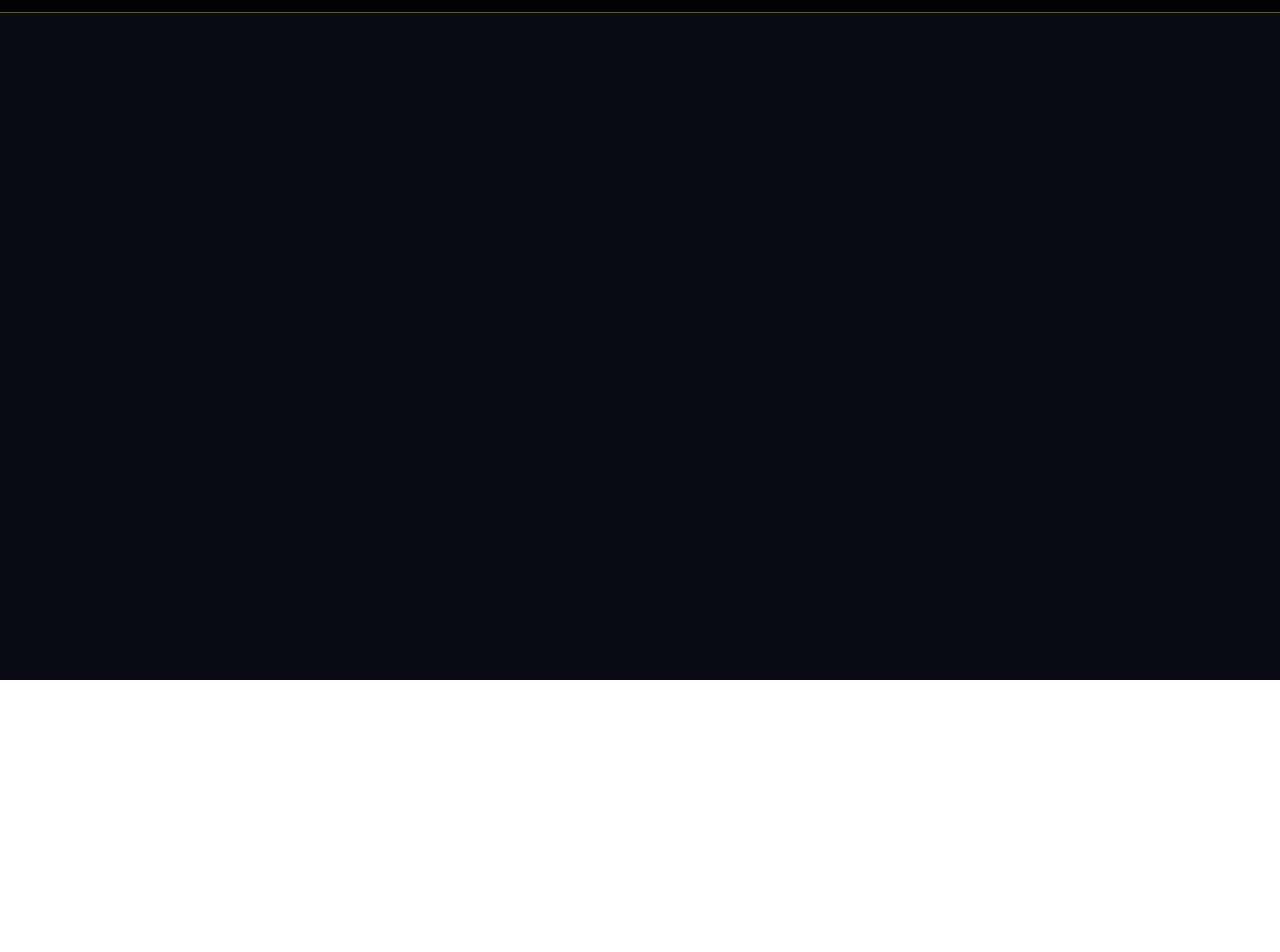
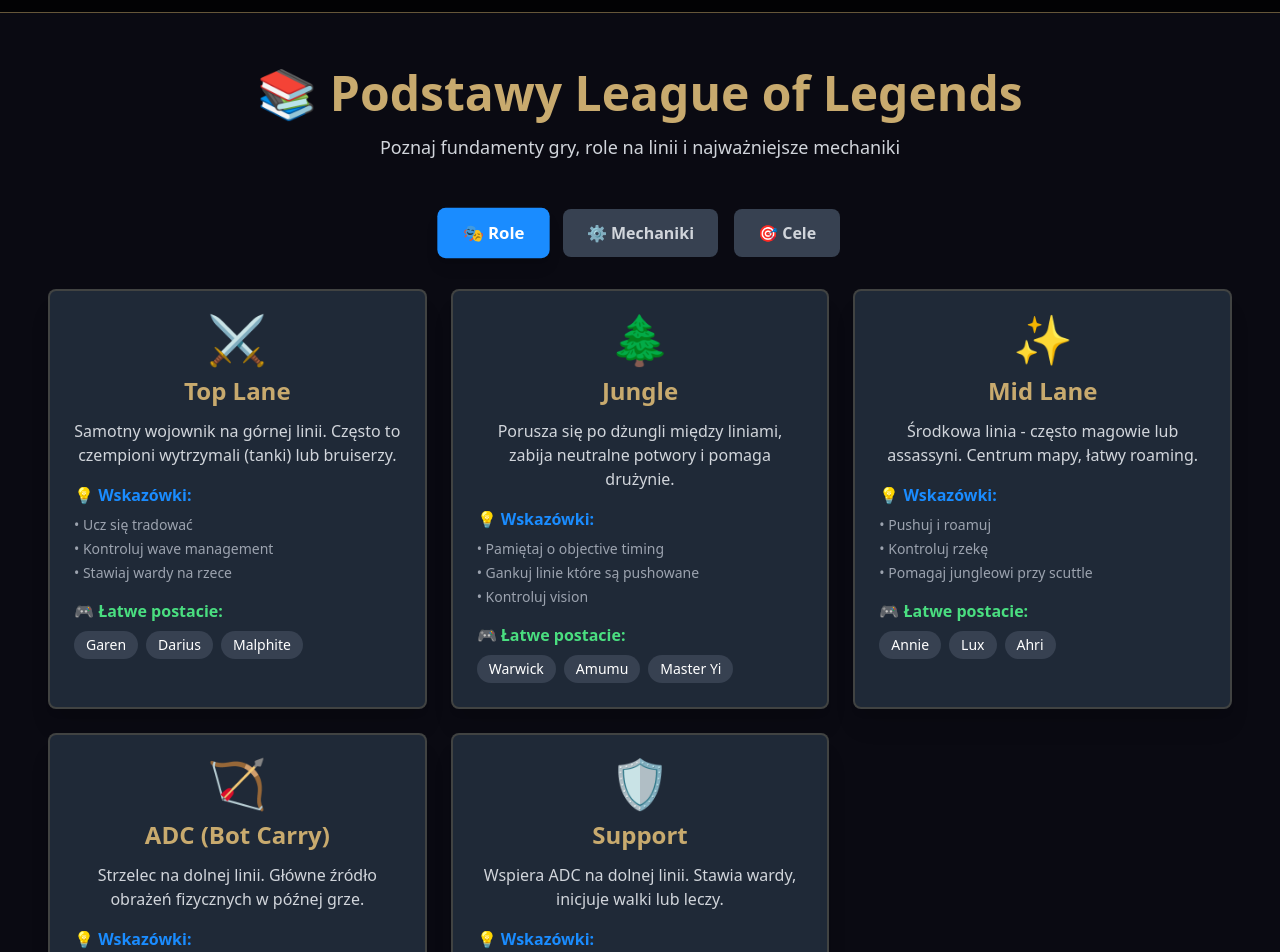
Before and after one commit to jakubpiasta/metaknow, a React (Vite) app: page /basics in a window 1280 px wide. Shown: the part 120-1072 px from the top of the page. Before the commit the page ends 800 px from the top, so only its background shows below. Built offline with nearby package versions, Linux system fonts and the light colour scheme.

Commit message:
Aktualizacja strony o nowa strone podstawy

```diff
--- a/src/App.jsx
+++ b/src/App.jsx
@@ -1,5 +1,6 @@
 import { Routes, Route, Link } from 'react-router-dom';
 import Home from './pages/Home';
+import Basics from './pages/Basics';
 import Items from './pages/Items';
 import Meta from './pages/Meta';
 import Quiz from './pages/Quiz';
@@ -16,6 +17,7 @@
       <span className="text-lol-gold font-bold text-lg leading-tight"></span>
     </Link>
     <div className="flex gap-6 text-sm">
+      <Link to="/basics" className="hover:text-lol-blue">Podstawy</Link>
       <Link to="/items" className="hover:text-lol-blue">Przedmioty</Link>
       <Link to="/meta" className="hover:text-lol-blue">Meta</Link>
       <Link to="/quiz" className="hover:text-lol-blue">Quiz</Link>
@@ -27,6 +29,7 @@
       <main className="container mx-auto p-6">
         <Routes>
           <Route path="/" element={<Home />} />
+          <Route path="/basics" element={<Basics />} />
           <Route path="/items" element={<Items />} />
           <Route path="/meta" element={<Meta />} />
           <Route path="/quiz" element={<Quiz />} />
--- /dev/null
+++ b/src/pages/Basics.jsx
@@ -0,0 +1,256 @@
+import { useState } from 'react';
+import { Link } from 'react-router-dom';
+
+export default function Basics() {
+  const [activeTab, setActiveTab] = useState('roles');
+
+  const roles = [
+    {
+      name: 'Top Lane',
+      icon: '⚔️',
+      description: 'Samotny wojownik na górnej linii. Często to czempioni wytrzymali (tanki) lub bruiserzy.',
+      tips: ['Ucz się tradować', 'Kontroluj wave management', 'Stawiaj wardy na rzece'],
+      examples: ['Garen', 'Darius', 'Malphite']
+    },
+    {
+      name: 'Jungle',
+      icon: '🌲',
+      description: 'Porusza się po dżungli między liniami, zabija neutralne potwory i pomaga drużynie.',
+      tips: ['Pamiętaj o objective timing', 'Gankuj linie które są pushowane', 'Kontroluj vision'],
+      examples: ['Warwick', 'Amumu', 'Master Yi']
+    },
+    {
+      name: 'Mid Lane',
+      icon: '✨',
+      description: 'Środkowa linia - często magowie lub assassyni. Centrum mapy, łatwy roaming.',
+      tips: ['Pushuj i roamuj', 'Kontroluj rzekę', 'Pomagaj jungleowi przy scuttle'],
+      examples: ['Annie', 'Lux', 'Ahri']
+    },
+    {
+      name: 'ADC (Bot Carry)',
+      icon: '🏹',
+      description: 'Strzelec na dolnej linii. Główne źródło obrażeń fizycznych w późnej grze.',
+      tips: ['Farmuj bezpiecznie', 'Pozycjonowanie w teamfightach', 'Komunikuj się z supportem'],
+      examples: ['Ashe', 'Miss Fortune', 'Caitlyn']
+    },
+    {
+      name: 'Support',
+      icon: '🛡️',
+      description: 'Wspiera ADC na dolnej linii. Stawia wardy, inicjuje walki lub leczy.',
+      tips: ['Kontroluj vision', 'Chroń carry', 'Roamuj na mid gdy bot jest bezpieczny'],
+      examples: ['Soraka', 'Leona', 'Thresh']
+    }
+  ];
+
+  const mechanics = [
+    {
+      term: 'CS (Creep Score)',
+      definition: 'Liczba zabitych minionów. Główne źródło golda w grze.',
+      importance: '10 CS ≈ 1 kill w goldzie'
+    },
+    {
+      term: 'Gank',
+      definition: 'Niespodziewany atak na przeciwnika, zazwyczaj z pomocą junglera.',
+      importance: 'Kluczowy do zdobywania przewagi'
+    },
+    {
+      term: 'Vision',
+      definition: 'Kontrola mapy poprzez wardy (różowe i żółte).',
+      importance: 'Zapobiega gankom i pozwala kontrolować cele'
+    },
+    {
+      term: 'Objectives',
+      definition: 'Cele na mapie: Drake, Baron, Herald, Wieże.',
+      importance: 'Dają przewagę całej drużynie'
+    },
+    {
+      term: 'Trade',
+      definition: 'Wymiana obrażeń z przeciwnikiem na linii.',
+      importance: 'Pozwala zdobyć przewagę HP przed walką'
+    },
+    {
+      term: 'Wave Management',
+      definition: 'Kontrolowanie pozycji fali minionów.',
+      importance: 'Umożliwia bezpieczny farm lub agresywną grę'
+    }
+  ];
+
+  const objectives = [
+    {
+      name: 'Drake (Smok)',
+      icon: '🐉',
+      info: 'Daje buffy całej drużynie. 4 draki = silny buff Soul'
+    },
+    {
+      name: 'Baron Nashor',
+      icon: '👹',
+      info: 'Pojawia się po 20 min. Daje ogromny buff do push-owania'
+    },
+    {
+      name: 'Herald',
+      icon: '👁️',
+      info: 'Pomaga burzyć wieże. Dostępny wcześniej gry'
+    },
+    {
+      name: 'Wieże',
+      icon: '🗼',
+      info: 'Dają gold i otwierają mapę. Priorytet!'
+    }
+  ];
+
+  return (
+    <div className="min-h-screen bg-lol-dark">
+      <div className="container mx-auto px-6 py-8">
+        {/* Nagłówek */}
+        <div className="text-center mb-12">
+          <h1 className="text-5xl font-bold text-lol-gold mb-4">
+            📚 Podstawy League of Legends
+          </h1>
+          <p className="text-gray-300 text-lg max-w-2xl mx-auto">
+            Poznaj fundamenty gry, role na linii i najważniejsze mechaniki
+          </p>
+        </div>
+
+        {/* Zakładki */}
+        <div className="flex justify-center gap-4 mb-8 flex-wrap">
+          <button
+            onClick={() => setActiveTab('roles')}
+            className={`px-6 py-3 rounded-lg font-semibold transition-all ${
+              activeTab === 'roles'
+                ? 'bg-lol-blue text-white shadow-lg scale-105'
+                : 'bg-gray-700 text-gray-300 hover:bg-gray-600'
+            }`}
+          >
+            🎭 Role
+          </button>
+          <button
+            onClick={() => setActiveTab('mechanics')}
+            className={`px-6 py-3 rounded-lg font-semibold transition-all ${
+              activeTab === 'mechanics'
+                ? 'bg-lol-blue text-white shadow-lg scale-105'
+                : 'bg-gray-700 text-gray-300 hover:bg-gray-600'
+            }`}
+          >
+            ⚙️ Mechaniki
+          </button>
+          <button
+            onClick={() => setActiveTab('objectives')}
+            className={`px-6 py-3 rounded-lg font-semibold transition-all ${
+              activeTab === 'objectives'
+                ? 'bg-lol-blue text-white shadow-lg scale-105'
+                : 'bg-gray-700 text-gray-300 hover:bg-gray-600'
+            }`}
+          >
+            🎯 Cele
+          </button>
+        </div>
+
+        {/* Zawartość zakładek */}
+        <div className="mt-8">
+          {/* ROLE */}
+          {activeTab === 'roles' && (
+            <div className="grid md:grid-cols-2 lg:grid-cols-3 gap-6">
+              {roles.map((role, index) => (
+                <div
+                  key={index}
+                  className="bg-gray-800 rounded-lg p-6 border-2 border-lol-gold/20 hover:border-lol-blue transition-all hover:scale-105 shadow-xl"
+                >
+                  <div className="text-5xl mb-3 text-center">{role.icon}</div>
+                  <h3 className="text-2xl font-bold text-lol-gold mb-3 text-center">
+                    {role.name}
+                  </h3>
+                  <p className="text-gray-300 mb-4 text-center">
+                    {role.description}
+                  </p>
+
+                  <div className="mb-4">
+                    <h4 className="text-lol-blue font-semibold mb-2">💡 Wskazówki:</h4>
+                    <ul className="text-sm text-gray-400 space-y-1">
+                      {role.tips.map((tip, i) => (
+                        <li key={i}>• {tip}</li>
+                      ))}
+                    </ul>
+                  </div>
+
+                  <div>
+                    <h4 className="text-green-400 font-semibold mb-2">
+                      🎮 Łatwe postacie:
+                    </h4>
+                    <div className="flex gap-2 flex-wrap">
+                      {role.examples.map((champ, i) => (
+                        <span
+                          key={i}
+                          className="bg-gray-700 text-white px-3 py-1 rounded-full text-sm"
+                        >
+                          {champ}
+                        </span>
+                      ))}
+                    </div>
+                  </div>
+                </div>
+              ))}
+            </div>
+          )}
+
+          {/* MECHANIKI */}
+          {activeTab === 'mechanics' && (
+            <div className="grid md:grid-cols-2 gap-6 max-w-4xl mx-auto">
+              {mechanics.map((mechanic, index) => (
+                <div
+                  key={index}
+                  className="bg-gray-800 rounded-lg p-6 border-l-4 border-lol-blue shadow-lg hover:shadow-lol-blue/20 transition-all"
+                >
+                  <h3 className="text-2xl font-bold text-lol-gold mb-3">
+                    {mechanic.term}
+                  </h3>
+                  <p className="text-gray-300 mb-3">{mechanic.definition}</p>
+                  <div className="bg-lol-blue/20 border border-lol-blue/30 rounded p-3">
+                    <p className="text-lol-blue text-sm font-semibold">
+                      ⚡ {mechanic.importance}
+                    </p>
+                  </div>
+                </div>
+              ))}
+            </div>
+          )}
+
+          {/* CELE */}
+          {activeTab === 'objectives' && (
+            <div className="grid md:grid-cols-2 lg:grid-cols-4 gap-6">
+              {objectives.map((obj, index) => (
+                <div
+                  key={index}
+                  className="bg-gradient-to-br from-gray-800 to-gray-900 rounded-lg p-6 text-center border-2 border-lol-gold/30 hover:border-lol-gold transition-all hover:scale-105 shadow-xl"
+                >
+                  <div className="text-6xl mb-4">{obj.icon}</div>
+                  <h3 className="text-xl font-bold text-lol-gold mb-3">
+                    {obj.name}
+                  </h3>
+                  <p className="text-gray-300 text-sm">{obj.info}</p>
+                </div>
+              ))}
+            </div>
+          )}
+        </div>
+
+        {/* Stopka sekcji */}
+        <div className="mt-16 text-center">
+          <div className="bg-gradient-to-r from-lol-blue/30 to-gray-800/50 rounded-lg p-8 border border-lol-blue/30">
+            <h3 className="text-2xl font-bold text-lol-gold mb-3">
+              🎯 Gotowy na więcej?
+            </h3>
+            <p className="text-gray-300 mb-4">
+              Sprawdź quiz i przetestuj swoją wiedzę!
+            </p>
+            <Link
+              to="/quiz"
+              className="inline-block bg-lol-blue hover:bg-lol-gold hover:text-lol-dark text-white font-bold py-3 px-8 rounded-lg transition-all transform hover:scale-105"
+            >
+              Rozpocznij Quiz →
+            </Link>
+          </div>
+        </div>
+      </div>
+    </div>
+  );
+}
--- a/src/pages/Home.jsx
+++ b/src/pages/Home.jsx
@@ -13,7 +13,7 @@
             Opanuj fundamenty League of Legends dzięki naszym narzędziom edukacyjnym
           </p>
           <Link
-            to="/quiz"
+            to="/basics"
             className="inline-block bg-lol-blue hover:bg-lol-gold text-lol-dark font-bold py-3 px-8 rounded-lg transition-all duration-300 transform hover:scale-105"
           >
             Rozpocznij naukę
```
